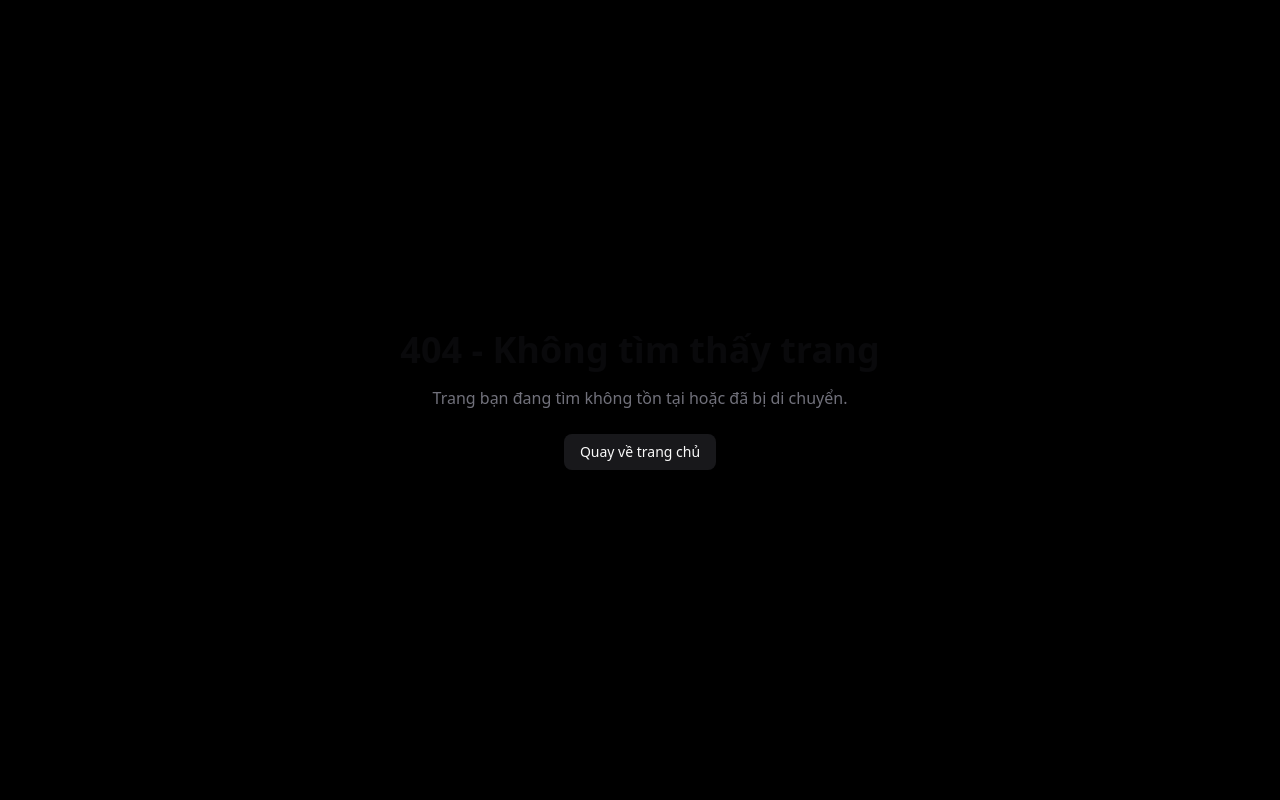
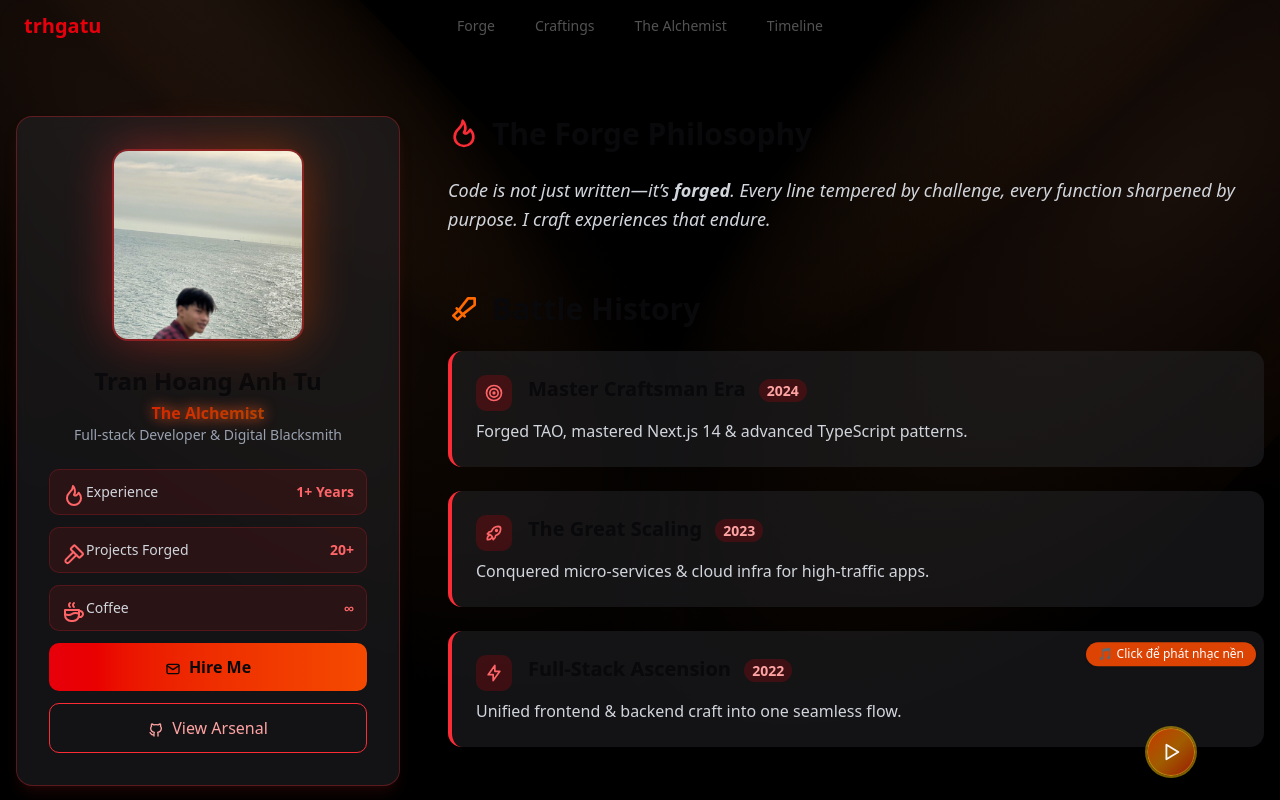
Before and after one commit to trhgatu/tao-frontend, a Next.js app: page /forge/the-alchemist in a window 1280 px wide. Before the commit this address had no page. Shown: the top 800 px of the page. Built offline with nearby package versions, Linux system fonts and the light colour scheme.

Commit message:
feat(forge): fix the name file of alchemist

```diff
--- /dev/null
+++ b/src/app/forge/the-alchemist/page.tsx
@@ -0,0 +1,6 @@
+// app/forge/page.tsx
+import TheAlchemistPage from '@/features/forge/the-alchemist/pages/page';
+
+export default function Page() {
+  return <TheAlchemistPage />;
+}
--- a/src/app/forge/the-archemist/page.tsx
+++ /dev/null
@@ -1,6 +0,0 @@
-// app/forge/page.tsx
-import TheArchemistPage from '@/features/forge/the-archemist/pages/page';
-
-export default function Page() {
-  return <TheArchemistPage />;
-}
--- a/src/app/layout.tsx
+++ b/src/app/layout.tsx
@@ -5,7 +5,7 @@ import { Metadata } from 'next';
 import { siteConfig } from '@/config/site';
 /* import { ReduxProvider } from '@/store/provider'; */
 import { ThemeProvider } from '@/components/shared/ThemeProvider';
-import { AudioProvider } from '@/components/shared/forge/components/AuthContextProvider';
+import { AudioProvider } from '@/components/shared/forge/components/AudioContextProvider';
 
 const inter = Inter({ subsets: ['vietnamese'], variable: '--font-sans' });
 
--- a/src/components/shared/forge/ForgeNavbar.tsx
+++ b/src/components/shared/forge/ForgeNavbar.tsx
@@ -24,8 +24,8 @@ export function NavbarForge() {
       link: '/forge/craftings',
     },
     {
-      name: 'The Archemist',
-      link: '/forge/the-archemist',
+      name: 'The Alchemist',
+      link: '/forge/the-alchemist',
     },
     {
       name: 'Timeline',
--- a/src/features/forge/home/components/Chapter.tsx
+++ b/src/features/forge/home/components/Chapter.tsx
@@ -19,14 +19,14 @@ import { BlurredImageHeader } from './BlurredImageHeader';
 export function Chapters() {
   const chapters = [
     {
-      title: 'Chapter II: The Projects',
+      title: 'Chapter I: The Craftings',
       description: 'Crafted works forged in the fires of innovation',
       header: <ProjectStackedImages />,
       icon: <IconCode className="h-4 w-4 text-amber-500" />,
-      href: '/projects',
+      href: '/forge/craftings',
     },
     {
-      title: 'Chapter I: The Alchemist',
+      title: 'Chapter II: The Alchemist',
       description: 'The transformation of raw elements into golden creations',
       header: (
         <BlurredImageHeader
@@ -37,7 +37,7 @@ export function Chapters() {
         />
       ),
       icon: <IconFlask className="h-4 w-4 text-orange-500" />,
-      href: '/about',
+      href: '/forge/the-alchemist',
     },
     {
       title: 'Chapter III: The Timeline',
--- a/src/features/forge/home/components/ForgeAudioToggle.tsx
+++ b/src/features/forge/home/components/ForgeAudioToggle.tsx
@@ -1,7 +1,7 @@
 'use client';
 
 import { IconPlayerPlay, IconPlayerPause } from '@tabler/icons-react';
-import { useAudio } from '@/components/shared/forge/components/AuthContextProvider';
+import { useAudio } from '@/components/shared/forge/components/AudioContextProvider';
 
 export function ForgeAudioToggle() {
   const { playing, loading, togglePlay, userInteracted } = useAudio();
--- a/src/features/forge/the-archemist/pages/page.tsx
+++ b/src/features/forge/the-alchemist/pages/page.tsx
@@ -75,7 +75,7 @@ const arsenal = [
   },
 ];
 
-export default function TheArchemistPage() {
+export default function TheAlchemistPage() {
   return (
     <div className="relative min-h-screen">
       <div className="absolute inset-0 -z-10" />
@@ -105,7 +105,7 @@ export default function TheArchemistPage() {
 
           <h1 className="text-center text-2xl font-bold">Tran Hoang Anh Tu</h1>
           <p className="text-center mt-1 bg-gradient-to-r from-red-600 via-orange-700 to-yellow-800 bg-clip-text text-transparent font-bold animate-forge-glow">
-            The Archemist
+            The Alchemist
           </p>
           <p className="text-center text-gray-400 text-sm mb-6">
             Full-stack Developer & Digital Blacksmith
--- a/src/features/verse/home/components/VerseAudioToggle.tsx
+++ b/src/features/verse/home/components/VerseAudioToggle.tsx
@@ -1,7 +1,7 @@
 'use client';
 
 import { IconPlayerPlay, IconPlayerPause } from '@tabler/icons-react';
-import { useAudio } from '@/components/shared/forge/components/AuthContextProvider';
+import { useAudio } from '@/components/shared/forge/components/AudioContextProvider';
 
 export function VerseAudioToggle() {
   const { playing, loading, togglePlay } = useAudio();
```
Also changed, not shown: src/components/shared/forge/components/AudioContextProvider.tsx (renamed from src/components/shared/forge/components/AuthContextProvider.tsx).
